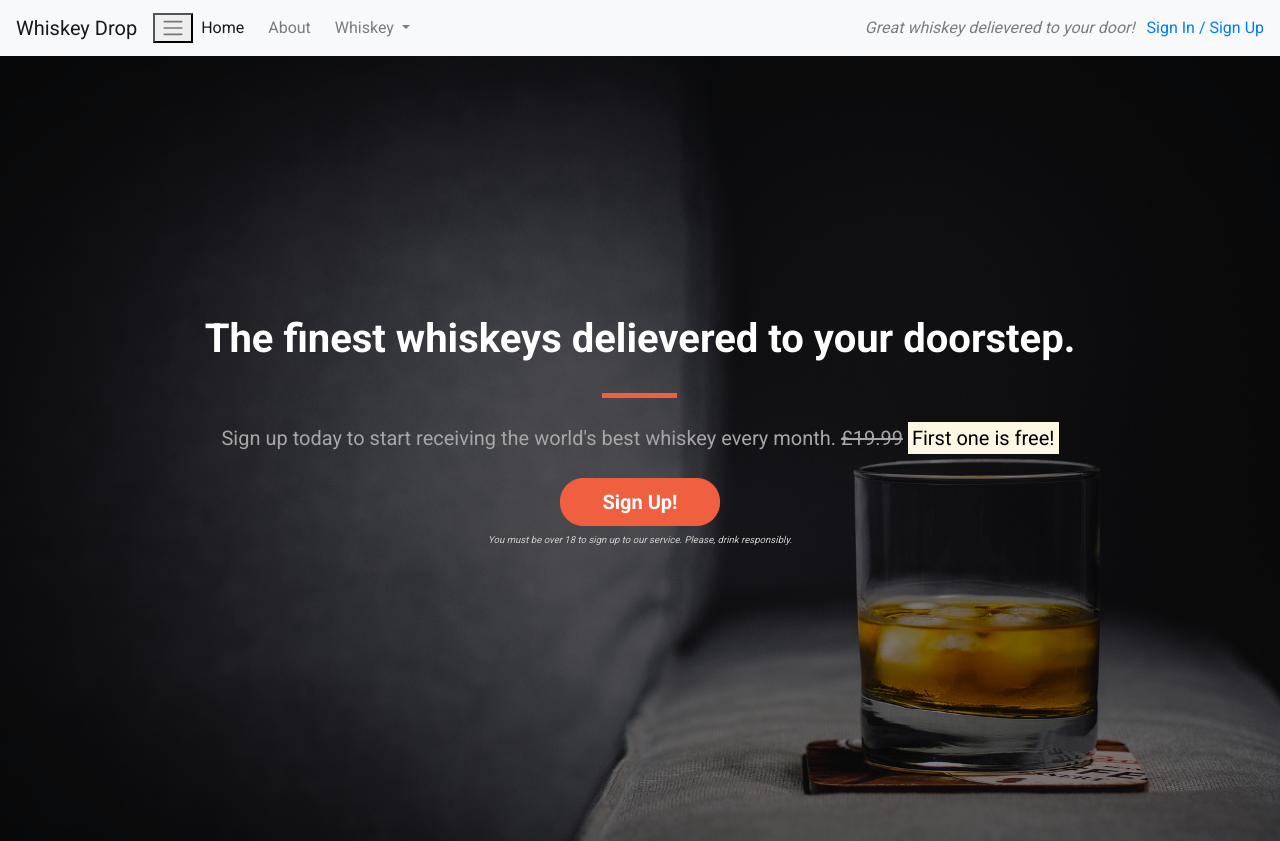
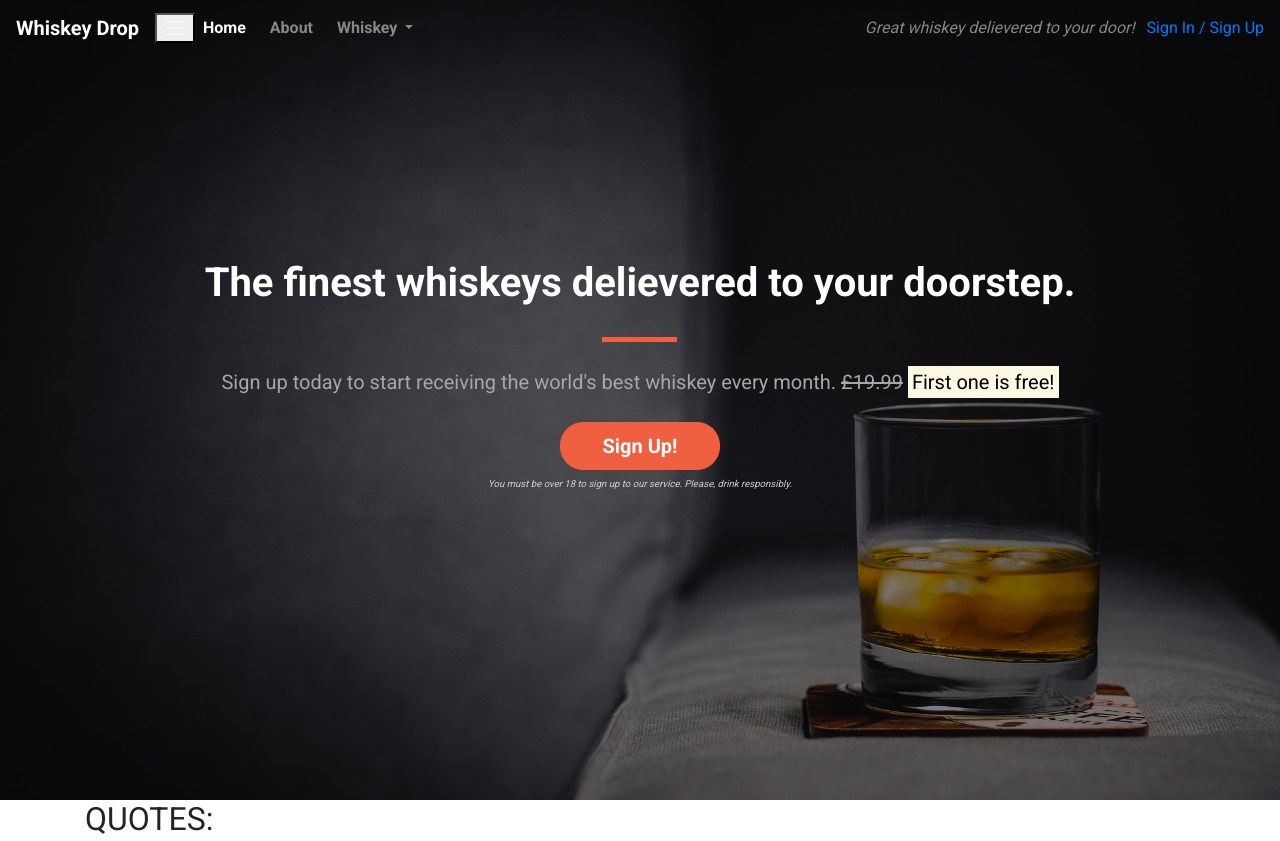
Before and after one commit to krandon1986/whiskey-drop, a plain HTML site: page index.html in a window 1280 px wide. Shown: the top 841 px of the page. Drawn offline with nearby package versions, Linux system fonts and the light colour scheme.

Commit message:
Change the layout of the navbar

```diff
--- a/css/style.css
+++ b/css/style.css
@@ -50,6 +50,37 @@ body {
     width: 35px;
 }
 
+/* Navbar */
+
+.navalert-container {
+    position: absolute;
+    top: 0;
+    left 0;
+    padding-left: 0;
+    padding-right: 0;
+    z-index: 1;
+}
+
+navbar {
+    margin-bottom: 0;
+    border: 0;
+    width: 100%;
+    background-color: rgba(0, 0, 0, 0.25);
+
+}
+
+.narbar .narbar-toggler {
+    border: 0;
+}
+
+.navbar-brand {
+    font-weight: bold;
+}
+
+.navbar .navbar-nav a {
+    font-weight: bold;
+}
+
 /* Jumbotron */
 
 .jumbotron {
--- a/index.html
+++ b/index.html
@@ -13,7 +13,8 @@
 
 
 <body>
-    <nav class="navbar navbar-light bg-light navbar-expand-sm">
+    <div class="container-fluid navalert-container">
+        <nav class="navbar navbar-dark navbar-expand-sm">
             <a href="/" class="navbar-brand">Whiskey Drop</a>
 
             <button class="navbar-toogler ml-auto" type="button" data-toggle="collapse"
@@ -46,6 +47,7 @@
                 <a href="/login">Sign In / Sign Up</a>
             </div>
         </nav>
+    </div>
     <!--<div class="container alert-container">
         <div class="row d-none d-sm-block">
             <div class="col-12">
```
Lines whose indentation alone changed are shown as unchanged.
